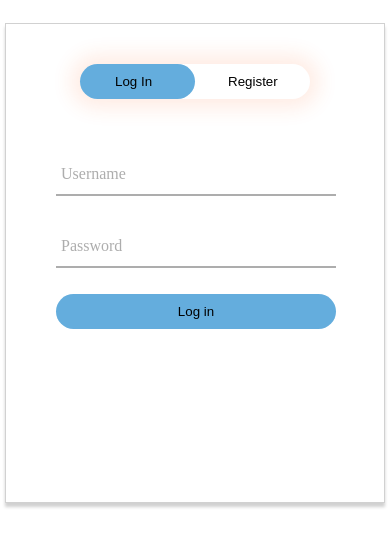
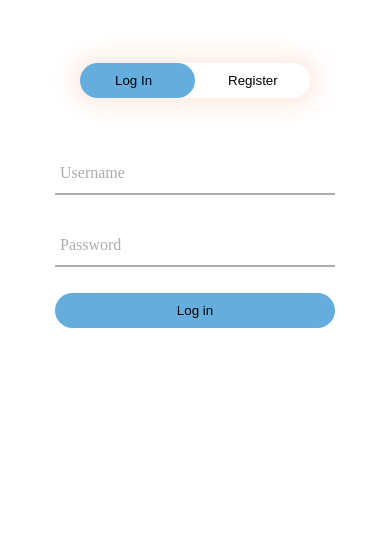
Before and after one commit to augustinebest/login-registration-form, a plain HTML site: page index.html in a window 390 px wide. Drawn offline with Linux system fonts and the light colour scheme.

Commit message:
I changed the border on 600px screen

```diff
--- a/css/style.css
+++ b/css/style.css
@@ -98,3 +98,10 @@
 #register {
     left: 450px;
 }
+
+@media (max-width: 600px) {
+    .form-box {
+        box-shadow: none;
+        border: none;
+    }
+}
```
